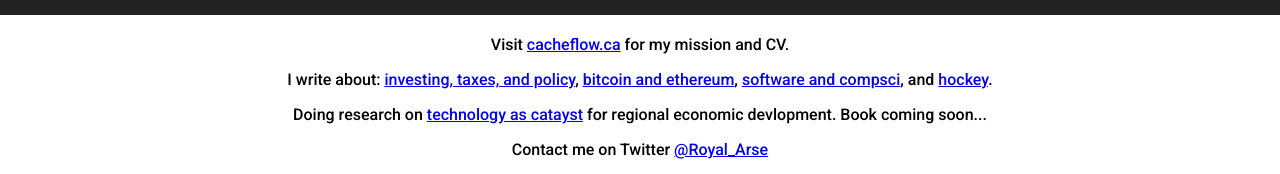
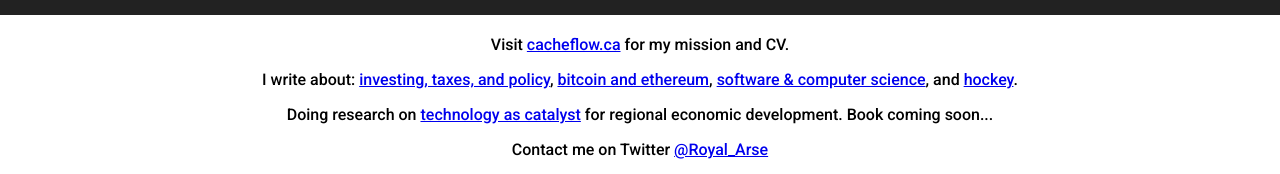
Before and after one commit to DeBraid/derekbraid.com, a React (Create React App) app: page / in a window 1280 px wide. Shown: the part 225-399 px from the top of the page. Built offline with nearby package versions, Linux system fonts and the light colour scheme.

Commit message:
typo fix

```diff
--- a/src/App.js
+++ b/src/App.js
@@ -21,13 +21,13 @@ class App extends Component {
               bitcoin and ethereum
             </a>,&nbsp;
             <a href="https://github.com/DeBraid/tech-notes" target="_blank">
-              software and compsci
+              software & computer science
             </a>, and&nbsp;
             <a href="https://twitter.com/Puck_Quant" target="_blank">
               hockey
             </a>.
           </p>
-          <p>Doing research on <a href="https://github.com/DeBraid/ham-innov-essay">technology as catayst</a> for regional economic devlopment.  Book coming soon...</p>
+          <p>Doing research on <a href="https://github.com/DeBraid/ham-innov-essay">technology as catalyst</a> for regional economic development.  Book coming soon...</p>
           <p>Contact me on Twitter <a href="https://twitter.com/@Royal_Arse">@Royal_Arse</a></p>
         </div>
       </div>
```
